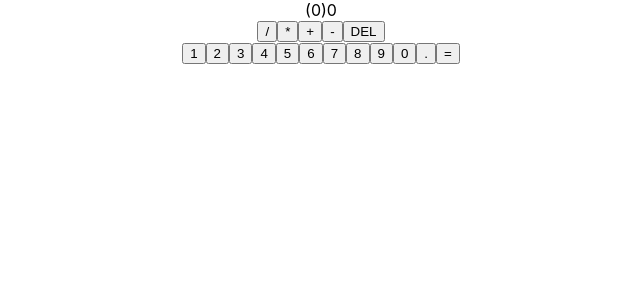
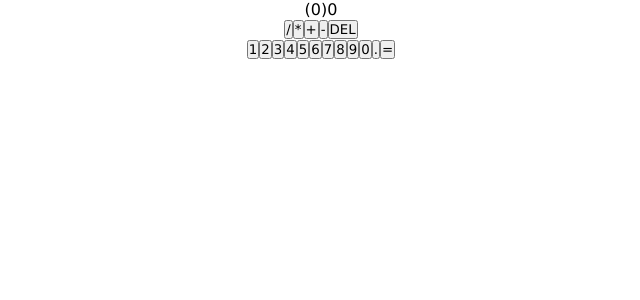
Before and after one commit to NaNshekhar04/react-calculator, a React (Create React App) app: page / in a window 1280 px wide. Shown: the top 300 px of the page, without its empty margins (319-959 px from the left). Built offline with nearby package versions, Linux system fonts and the light colour scheme.

Commit message:
Setting Up Basic Styles !

```diff
--- a/src/App.js
+++ b/src/App.js
@@ -5,7 +5,7 @@
   const createDigits = () => {
     const digits = [];
 
-    for(let i = 1;i< 10;i++){
+    for (let i = 1; i < 10; i++) {
       digits.push(
         <button key={i}>{i}</button>
       )
@@ -30,7 +30,7 @@
         </div>
 
         <div className='digits'>
-           {createDigits()}
+          {createDigits()}
           <button>0</button>
           <button>.</button>
           <button>=</button>
--- a/src/index.css
+++ b/src/index.css
@@ -1,13 +1,6 @@
-body {
+*{
   margin: 0;
-  font-family: -apple-system, BlinkMacSystemFont, 'Segoe UI', 'Roboto', 'Oxygen',
-    'Ubuntu', 'Cantarell', 'Fira Sans', 'Droid Sans', 'Helvetica Neue',
-    sans-serif;
-  -webkit-font-smoothing: antialiased;
-  -moz-osx-font-smoothing: grayscale;
+  padding: 0;
+  box-sizing: border-box;
+  font-family: 'Verdana', sans-serif;
 }
-
-code {
-  font-family: source-code-pro, Menlo, Monaco, Consolas, 'Courier New',
-    monospace;
-}
```
